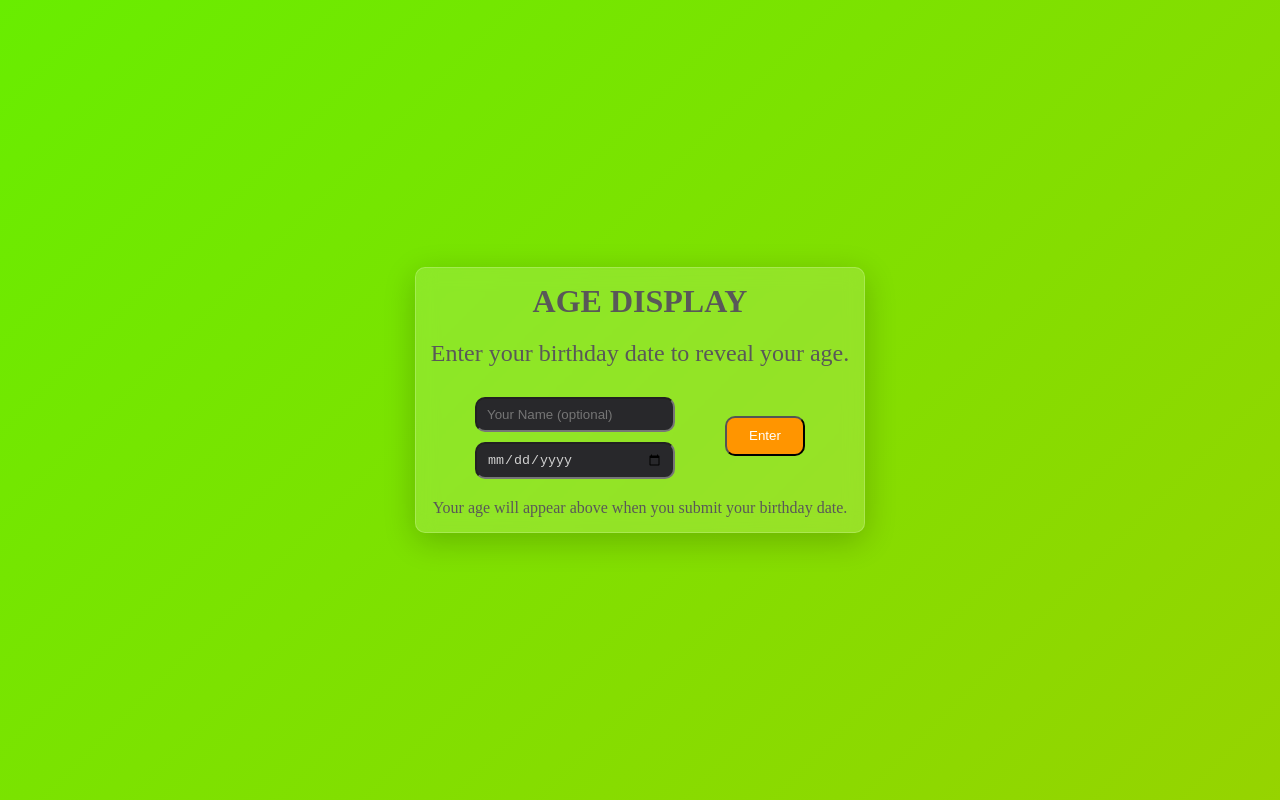
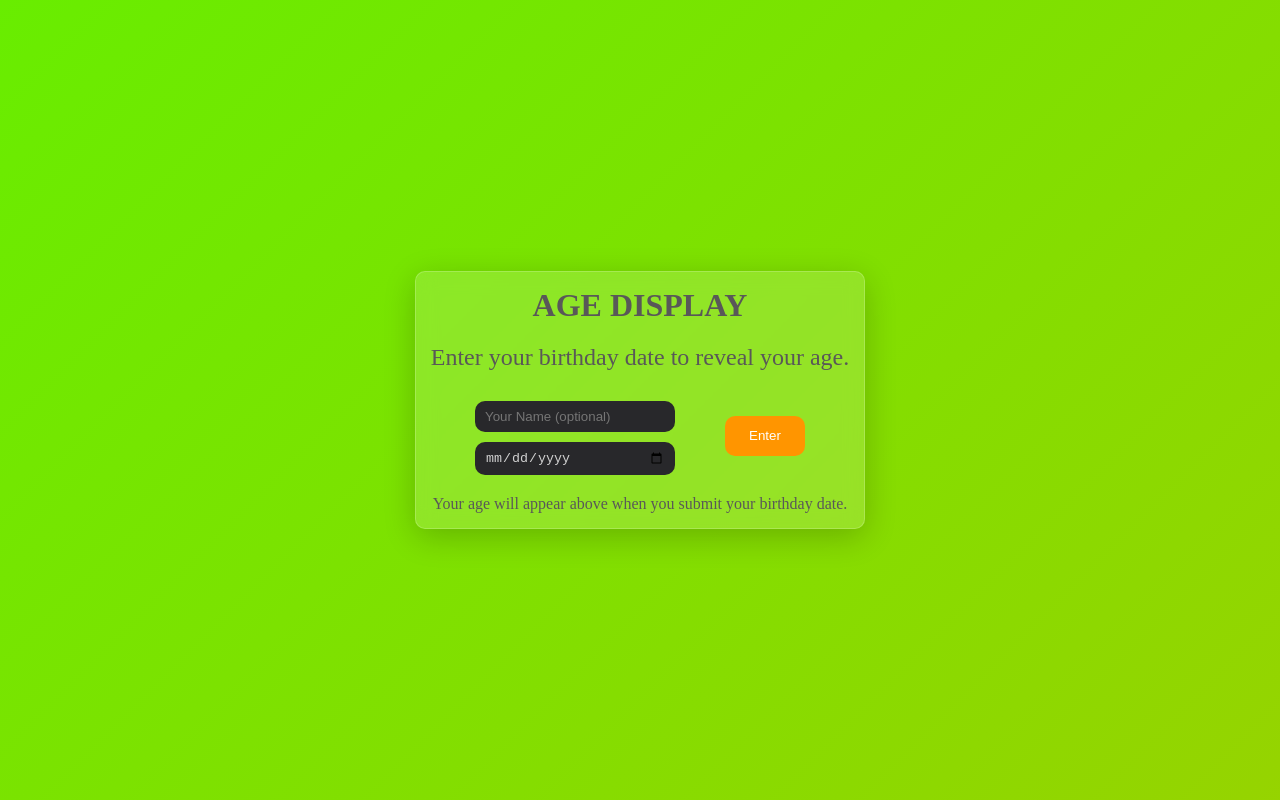
Before and after one commit to COLKADE12/Display-age, a React (Vite) app: page / in a window 1280 px wide. In both pictures the pointer is over the button "Enter". Built offline with nearby package versions, Linux system fonts and the light colour scheme.

Commit message:
updated input display

```diff
--- a/src/Age-display/Age.css
+++ b/src/Age-display/Age.css
@@ -83,6 +83,7 @@
     padding: 8px 10px;
     width: 200px;
     border-radius: 10px;
+    border: none;
 }
 .year:focus{
     outline: 2px solid var(--input-outline-color);
@@ -93,12 +94,14 @@
     border-radius: 10px;
     width: 80px;
     height: 40px;
+    border: none;
 }
 .submitBtn:hover{
     background-color: var(--btn-color-hover);
     transform: translateY(-2px);
     color: #fff;
-    transition: 0.25s;
+    transition: 0.5s ease;
+    cursor: pointer;
 }
 .ageText{
     color: #ff3700dc;
```
Also changed, not shown: 1 other file (tests, documents, lock files or other folders).
